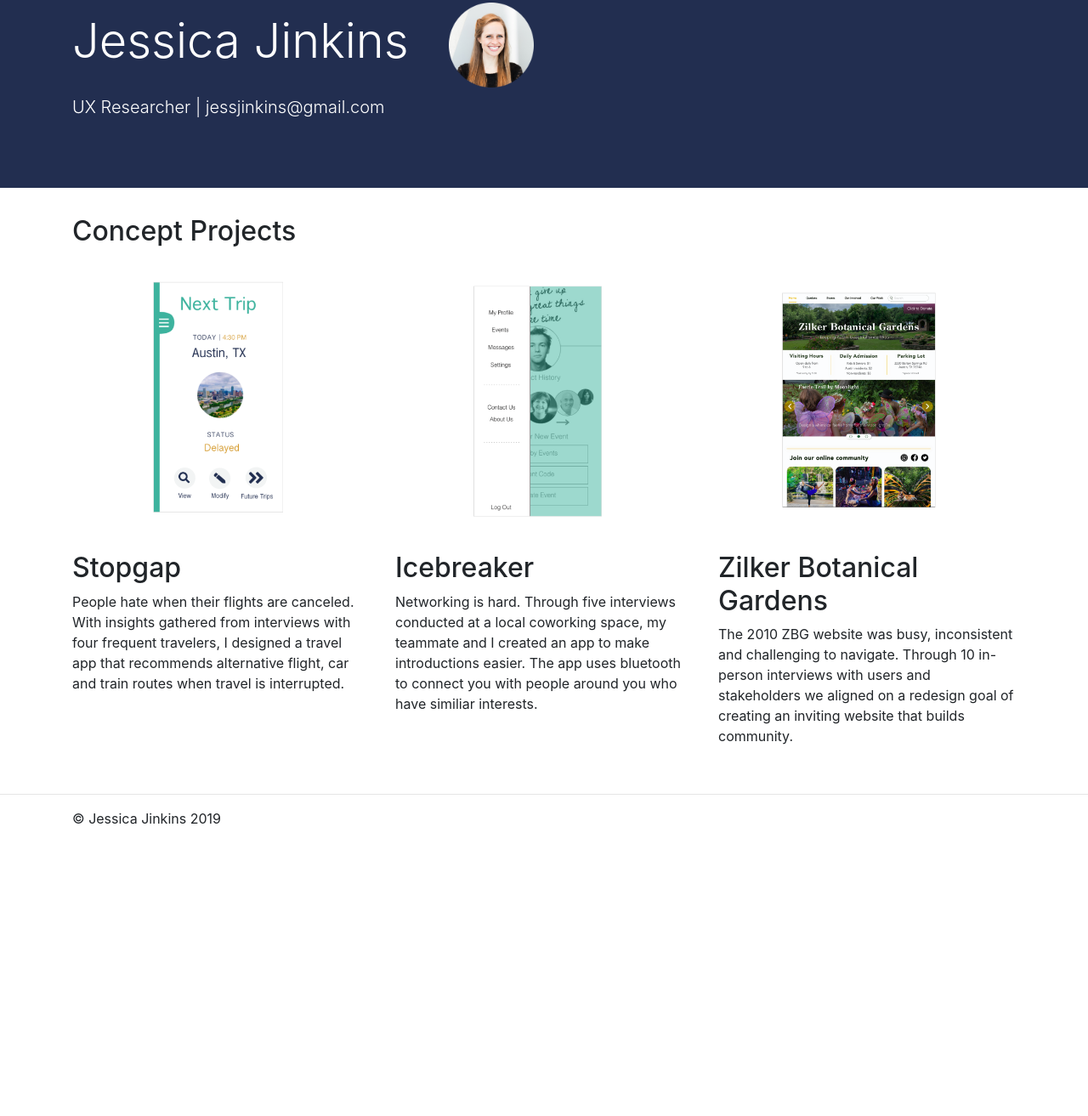
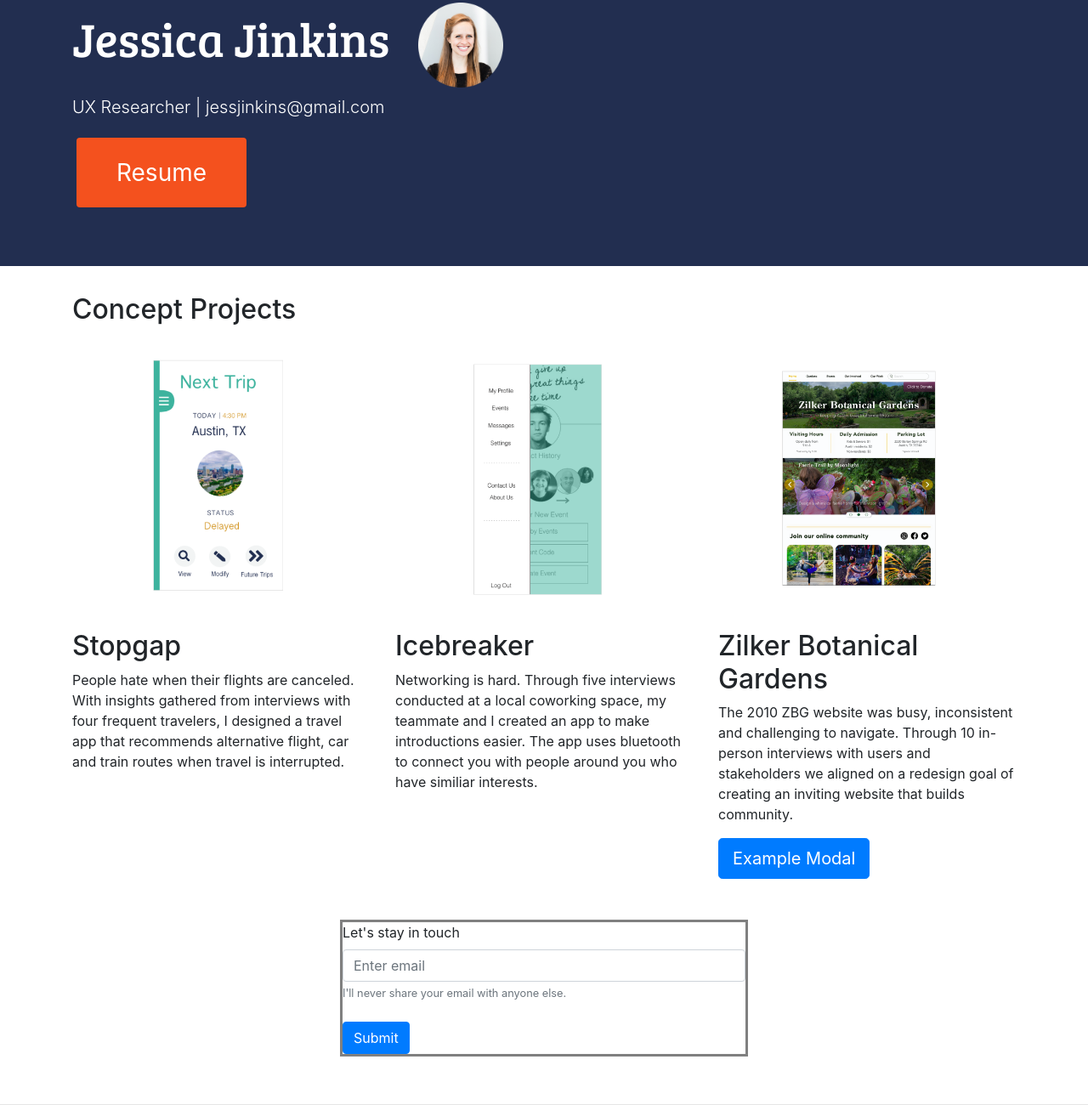
Before and after one commit to jcjinkins/homework_18, a plain HTML site: page index.html in a window 1280 px wide. Shown: the part 117-1430 px from the top of the page at 85% size. Before the commit the page ends 1108 px from the top, so only its background shows below. Drawn offline with nearby package versions, Linux system fonts and the light colour scheme.

Commit message:
Homework 19 updates

```diff
--- a/css/style.css
+++ b/css/style.css
@@ -1,3 +1,54 @@
 h1 {
     font-family: 'Bree Serif', serif;
 }
+
+.resume-button {
+    border-radius: 4px;
+    background-color: #f4511e;
+    border: none;
+    color: #FFFFFF;
+    text-align: center;
+    font-size: 28px;
+    padding: 20px;
+    width: 200px;
+    transition: all 0.5s;
+    cursor: pointer;
+    margin: 5px;
+  }
+
+  .resume-button a {
+    color: #FFFFFF;
+  }
+
+  .resume-button span {
+    cursor: pointer;
+    display: inline-block;
+    position: relative;
+    transition: 0.5s;
+  }
+
+  .resume-button span:after {
+    content: '\00bb';
+    position: absolute;
+    opacity: 0;
+    top: 0;
+    right: -20px;
+    transition: 0.5s;
+  }
+
+  .resume-button:hover span {
+    padding-right: 25px;
+  }
+
+  .resume-button:hover span:after {
+    opacity: 1;
+    right: 0;
+  }
+
+
+  .form-group {
+    border-style: solid;
+    border-color: gray;
+    margin-left: 400px;
+    margin-right: 400px;
+  }
--- a/index.html
+++ b/index.html
@@ -8,13 +8,17 @@
   <title>Homework 18</title>
   <link rel="stylesheet" href="https://stackpath.bootstrapcdn.com/bootstrap/4.3.1/css/bootstrap.min.css"
     integrity="sha384-ggOyR0iXCbMQv3Xipma34MD+dH/1fQ784/j6cY/iJTQUOhcWr7x9JvoRxT2MZw1T" crossorigin="anonymous">
+
+  <link href="css/style.css" rel="stylesheet">
+
+  <!-- Font -->
   <link href="https://fonts.googleapis.com/css?family=Bree+Serif&display=swap" rel="stylesheet">
 
   <!-- Global site tag (gtag.js) - Google Analytics -->
   <script async src="https://www.googletagmanager.com/gtag/js?id=UA-145439082-1"></script>
   <script>
     window.dataLayer = window.dataLayer || [];
-  function gtag(){dataLayer.push(arguments);}
+    function gtag() { dataLayer.push(arguments); }
     gtag('js', new Date());
 
     gtag('config', 'UA-145439082-1');
@@ -24,6 +28,8 @@
 
 </head>
 
+
+
 <body>
 
   <!--Navbar Image and text -->
@@ -31,7 +37,8 @@
   <nav class="navbar navbar-expand-lg navbar-light bg-light">
     <img src="images/JJ Logo.png" width="30" height="30" class="d-inline-block align-top" alt="">
     <a class="navbar-brand" href="#">Portfolio</a>
-        <button class="navbar-toggler" type="button" data-toggle="collapse" data-target="#navbarNav" aria-controls="navbarNav" aria-expanded="false" aria-label="Toggle navigation">
+    <button class="navbar-toggler" type="button" data-toggle="collapse" data-target="#navbarNav"
+      aria-controls="navbarNav" aria-expanded="false" aria-label="Toggle navigation">
       <span class="navbar-toggler-icon"></span>
     </button>
     <div class="collapse navbar-collapse" id="navbarNav">
@@ -57,8 +64,17 @@
 
   <div class="jumbotron jumbotron-fluid" style="background-color: #222E50">
     <div class="container">
-          <h1 class="display-4" style="color:white">Jessica Jinkins &nbsp;  <img src="images/Headshot.png" width="100" height="100"></h1>
+      <h1 class="display-4" style="color:white">Jessica Jinkins &nbsp; <img src="images/Headshot.png" width="100"
+          height="100"></h1>
       <p class="lead" style="color:white">UX Researcher | jessjinkins@gmail.com</p>
+
+<!--Button in Jumbotron-->
+<button class="resume-button "  >
+  <span> <a href="resume.html">Resume</a> </span>
+
+</button>
+
+
 
     </div>
   </div>
@@ -76,23 +92,50 @@
       <div class="col-md-4">
         <img src="images/Stopgap.png" class="card-img" style="max-width: 540px;" alt="...">
         <h2>Stopgap</h2>
-                    <p>People hate when their flights are canceled. With insights gathered from interviews with four frequent travelers, I designed a travel app that recommends alternative flight, car and train routes when travel is interrupted. </p>
+        <p>People hate when their flights are canceled. With insights gathered from interviews with four frequent
+          travelers, I designed a travel app that recommends alternative flight, car and train routes when travel is
+          interrupted. </p>
         <!--Not currently using this button, saving for later<p><a class="btn btn-secondary" href="#" role="button">View details &raquo;</a></p>-->
       </div>
       <div class="col-md-4">
         <img src="images/Icebreaker.png" class="card-img" style="max-width: 540px;" alt="...">
         <h2>Icebreaker</h2>
-                    <p>Networking is hard. Through five interviews conducted at a local coworking space, my teammate and I created an app to make introductions easier. The app uses bluetooth to connect you with people around you who have similiar interests.</p>
+        <p>Networking is hard. Through five interviews conducted at a local coworking space, my teammate and I created
+          an app to make introductions easier. The app uses bluetooth to connect you with people around you who have
+          similiar interests.</p>
         <!--Not currently using this button, saving for later<p><a class="btn btn-secondary" href="#" role="button">View details &raquo;</a></p>-->
       </div>
       <div class="col-md-4">
         <img src="images/ZBG.png" class="card-img" style="max-width: 540px;" alt="...">
         <h2>Zilker Botanical Gardens</h2>
-                    <p>The 2010 ZBG website was busy, inconsistent and challenging to navigate. Through 10 in-person interviews with users and stakeholders we aligned on a redesign goal of creating an inviting website that builds community. </p>
+        <p>The 2010 ZBG website was busy, inconsistent and challenging to navigate. Through 10 in-person interviews with
+          users and stakeholders we aligned on a redesign goal of creating an inviting website that builds community.
+        </p>
+        <!-- Button trigger modal -->
+<button type="button" class="btn btn-primary btn-lg" data-toggle="modal" data-target="#zilker">
+    Example Modal
+  </button>
         <!--Not currently using this button, saving for later<p><a class="btn btn-secondary" href="#" role="button">View details &raquo;</a></p>-->
       </div>
     </div>
   </div>
+<br>
+<br>
+
+  <form>
+      <div class="form-group">
+        <label for="exampleInputEmail1">Let's stay in touch</label>
+        <input type="email" class="form-control" id="exampleInputEmail1" aria-describedby="emailHelp" placeholder="Enter email">
+        <small id="emailHelp" class="form-text text-muted">I'll never share your email with anyone else.</small>
+        <br>
+        <button type="submit" class="btn btn-primary">Submit</button>
+      </div>
+
+
+    </form>
+
+
+
   </main>
 
   <!--Break-->
@@ -108,6 +151,25 @@
   </footer>
 
 
+    <!--Modal-->
+  <div class="modal fade" id="zilker" tabindex="-1" role="dialog">
+      <div class="modal-dialog" role="document">
+        <div class="modal-content">
+          <div class="modal-header">
+            <button type="button" class="close" data-dismiss="modal" aria-label="Close"><span aria-hidden="true">&times;</span></button>
+            <h4 class="modal-title">Zilker Botanical Gardens</h4>
+          </div>
+          <div class="modal-body">
+            <p>The 2010 ZBG website was busy, inconsistent and challenging to navigate. Through 10 in-person interviews with users and stakeholders we aligned on a redesign goal of creating an inviting website that builds community.</p>
+          </div>
+          <div class="modal-footer">
+            <button type="button" class="btn btn-default" data-dismiss="modal">Close</button>
+            <button type="button" class="btn btn-primary">Done</button>
+          </div>
+        </div><!-- /.modal-content -->
+      </div><!-- /.modal-dialog -->
+    </div><!-- /.modal -->
+
   <script src="https://code.jquery.com/jquery-3.3.1.slim.min.js"
     integrity="sha384-q8i/X+965DzO0rT7abK41JStQIAqVgRVzpbzo5smXKp4YfRvH+8abtTE1Pi6jizo"
     crossorigin="anonymous"></script>
```
Also changed, not shown: resume.html (added, +5 -0 lines). Lines whose indentation alone changed are shown as unchanged.
